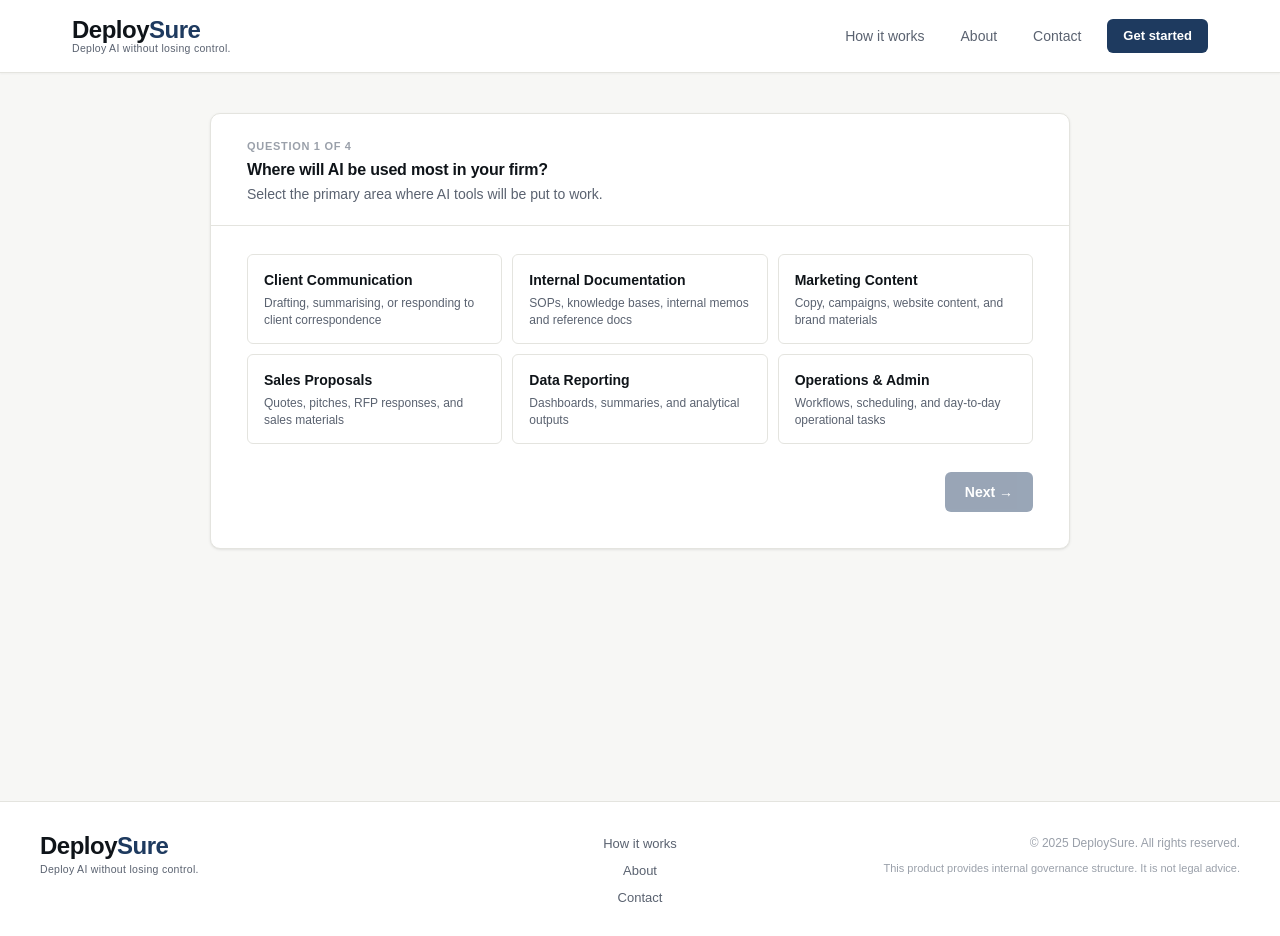
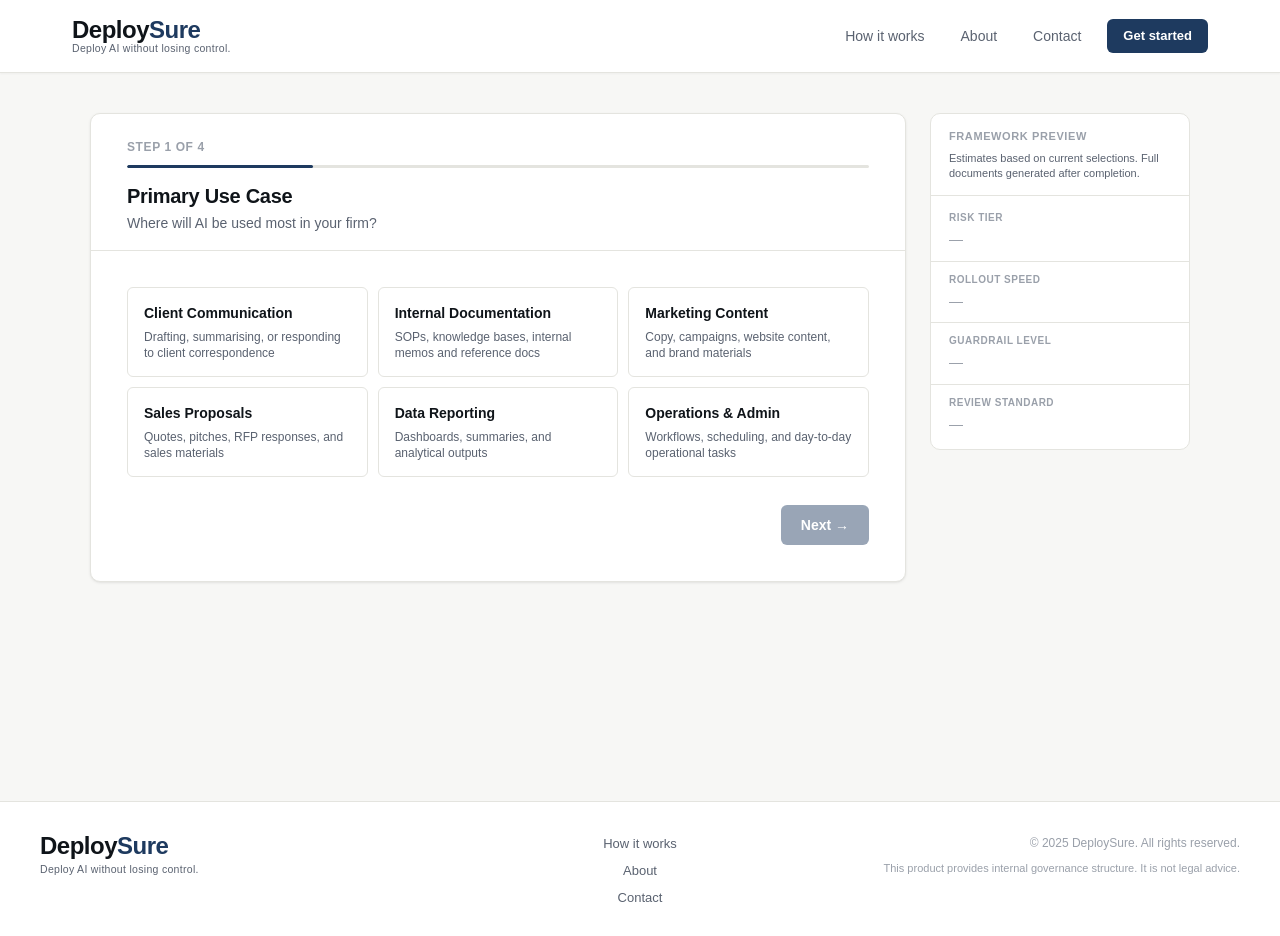
Before and after one commit to vetranod/osai, a Next.js app: page /generate in a window 1280 px wide. Built offline with nearby package versions, Linux system fonts and the light colour scheme.

Commit message:
Add framework preview to intake wizard

```diff
--- a/src/app/generate/page.module.css
+++ b/src/app/generate/page.module.css
@@ -2,6 +2,16 @@
 .wrap {
   max-width: 860px;
   margin: 0 auto;
+}
+
+/* Wizard 2-col layout: questions left, preview right */
+.wizardWrap {
+  display: grid;
+  grid-template-columns: 1fr 260px;
+  gap: 24px;
+  max-width: 1100px;
+  margin: 0 auto;
+  align-items: start;
 }
 
 /* ---- Form Card ---- */
@@ -14,7 +24,7 @@
 }
 
 .formHeader {
-  padding: 24px 36px 20px;
+  padding: 24px 36px 16px;
   border-bottom: 1px solid var(--border);
 }
 
@@ -50,7 +60,7 @@
 .fieldset {
   border: none;
   padding: 0;
-  margin: 28px 0 0;
+  margin: 36px 0 0;
 }
 
 .legend {
@@ -99,6 +109,7 @@
 }
 
 .optionCard {
+  position: relative;
   display: flex;
   flex-direction: column;
   gap: 4px;
@@ -107,7 +118,7 @@
   border-radius: var(--radius);
   background: var(--surface);
   cursor: pointer;
-  transition: border-color 0.15s, background 0.15s;
+  transition: border-color 0.15s, background 0.15s, transform 0.15s;
 }
 
 .optionCard:hover {
@@ -118,6 +129,18 @@
 .optionCardSelected {
   border-color: var(--accent) !important;
   background: var(--accent-light) !important;
+  transform: translateY(-1px);
+}
+
+.optionCardSelected::after {
+  content: "✓";
+  position: absolute;
+  top: 8px;
+  right: 10px;
+  font-size: 11px;
+  font-weight: 700;
+  color: var(--accent);
+  line-height: 1;
 }
 
 /* List rows (adoption, sensitivity) */
@@ -128,6 +151,7 @@
 }
 
 .optionRow {
+  position: relative;
   display: flex;
   align-items: baseline;
   gap: 12px;
@@ -136,7 +160,7 @@
   border-radius: var(--radius);
   background: var(--surface);
   cursor: pointer;
-  transition: border-color 0.15s, background 0.15s;
+  transition: border-color 0.15s, background 0.15s, transform 0.15s;
 }
 
 .optionRow:hover {
@@ -147,6 +171,20 @@
 .optionRowSelected {
   border-color: var(--accent) !important;
   background: var(--accent-light) !important;
+  transform: translateY(-1px);
+  padding-right: 32px;
+}
+
+.optionRowSelected::after {
+  content: "✓";
+  position: absolute;
+  top: 50%;
+  right: 12px;
+  transform: translateY(-50%);
+  font-size: 11px;
+  font-weight: 700;
+  color: var(--accent);
+  line-height: 1;
 }
 
 .optionLabel {
@@ -371,7 +409,121 @@
   border-radius: 0 var(--radius-sm) var(--radius-sm) 0;
 }
 
+/* ---- Wizard step header ---- */
+.stepEyebrow {
+  font-size: 12px;
+  font-weight: 600;
+  text-transform: uppercase;
+  letter-spacing: 0.6px;
+  color: var(--foreground-subtle);
+  margin-bottom: 8px;
+}
+
+.progressBarWrap {
+  height: 3px;
+  background: var(--border);
+  border-radius: 2px;
+  margin-bottom: 16px;
+  overflow: hidden;
+}
+
+.progressBar {
+  height: 100%;
+  background: var(--accent);
+  border-radius: 2px;
+  transition: width 0.3s ease;
+}
+
+.stepCategory {
+  font-size: 20px;
+  font-weight: 700;
+  letter-spacing: -0.3px;
+  color: var(--foreground);
+  margin-bottom: 4px;
+}
+
+/* ---- Framework Preview panel (wizard sidebar) ---- */
+.previewPanelWrap {
+  position: sticky;
+  top: 24px;
+}
+
+.previewPanel {
+  background: var(--surface);
+  border: 1px solid var(--border);
+  border-radius: var(--radius-lg);
+  overflow: hidden;
+}
+
+.previewPanelHeader {
+  padding: 14px 18px;
+  border-bottom: 1px solid var(--border);
+}
+
+.previewPanelLabel {
+  display: block;
+  font-size: 11px;
+  font-weight: 700;
+  text-transform: uppercase;
+  letter-spacing: 0.6px;
+  color: var(--foreground-subtle);
+  margin-bottom: 5px;
+}
+
+.previewPanelNote {
+  font-size: 11px;
+  color: var(--foreground-muted);
+  line-height: 1.4;
+  margin: 0;
+}
+
+.previewFields {
+  padding: 4px 0;
+}
+
+.previewField {
+  padding: 10px 18px;
+  border-bottom: 1px solid var(--border);
+}
+
+.previewField:last-child {
+  border-bottom: none;
+}
+
+.previewFieldLabel {
+  display: block;
+  font-size: 10px;
+  font-weight: 700;
+  text-transform: uppercase;
+  letter-spacing: 0.5px;
+  color: var(--foreground-subtle);
+  margin-bottom: 2px;
+}
+
+.previewFieldValue {
+  display: block;
+  font-size: 15px;
+  font-weight: 700;
+  color: var(--foreground);
+}
+
+.previewFieldEmpty {
+  display: block;
+  font-size: 14px;
+  color: var(--foreground-subtle);
+}
+
 /* ---- Responsive ---- */
+@media (max-width: 860px) {
+  .wizardWrap {
+    grid-template-columns: 1fr;
+  }
+
+  .previewPanelWrap {
+    display: none;
+  }
+}
+
 @media (max-width: 640px) {
   .formHeader,
   .form {
--- a/src/app/generate/page.tsx
+++ b/src/app/generate/page.tsx
@@ -107,30 +107,142 @@
 // Step metadata for the 4-question wizard
 const WIZARD_STEPS: Array<{
   field: keyof FormState;
+  category: string;
   question: string;
-  subtitle: string;
 }> = [
   {
     field: "primary_goal",
+    category: "Primary Use Case",
     question: "Where will AI be used most in your firm?",
-    subtitle: "Select the primary area where AI tools will be put to work.",
   },
   {
     field: "adoption_state",
-    question: "How much is AI already being used at your firm?",
-    subtitle: "This helps calibrate how much governance structure your team needs right now.",
+    category: "Current AI Usage",
+    question: "How widely are AI tools already being used today?",
   },
   {
     field: "sensitivity_anchor",
+    category: "Data Sensitivity",
     question: "What kind of information will AI be working with?",
-    subtitle: "This determines the sensitivity tier and risk controls for your framework.",
   },
   {
     field: "leadership_posture",
+    category: "Rollout Approach",
     question: "How does leadership want to approach this rollout?",
-    subtitle: "This sets the pacing and depth of your rollout plan.",
   },
 ];
+
+// ---- Framework Preview helpers (inline engine logic, no server imports) ----
+
+function previewRiskTier(anchor: string): string {
+  switch (anchor) {
+    case "PUBLIC_CONTENT":
+    case "INTERNAL_BUSINESS_INFO": return "Low";
+    case "CLIENT_MATERIALS": return "Client";
+    case "FINANCIAL_OPERATIONAL_RECORDS": return "High";
+    case "REGULATED_CONFIDENTIAL": return "Regulated";
+    default: return "—";
+  }
+}
+
+function previewGuardrailLevel(anchor: string, goal: string): string {
+  const floor = (anchor === "PUBLIC_CONTENT" || anchor === "INTERNAL_BUSINESS_INFO") ? 2 : 3;
+  const mods: Record<string, number> = {
+    MARKETING_CONTENT: 0, INTERNAL_DOCUMENTATION: 1, OPERATIONS_ADMIN: 1,
+    CLIENT_COMMUNICATION: 2, SALES_PROPOSALS: 2, DATA_REPORTING: 3,
+  };
+  const score = Math.min(4, floor + (mods[goal] ?? 0));
+  const labels: Record<number, string> = { 1: "Low", 2: "Moderate", 3: "High", 4: "Very High" };
+  return labels[score] ?? "—";
+}
+
+function previewRolloutSpeed(adoption: string, anchor: string, posture: string): string {
+  const highSensitivity = anchor === "FINANCIAL_OPERATIONAL_RECORDS" || anchor === "REGULATED_CONFIDENTIAL";
+  const highAdoption = adoption === "ENCOURAGED_UNSTRUCTURED" || adoption === "WIDELY_USED_UNSTANDARDIZED";
+  if (highSensitivity && highAdoption && posture === "MOVE_QUICKLY") return "Split Deployment";
+  const bases: Record<string, number> = {
+    NONE: 1, FEW_EXPERIMENTING: 2, MULTIPLE_REGULAR: 3,
+    ENCOURAGED_UNSTRUCTURED: 4, WIDELY_USED_UNSTANDARDIZED: 5,
+  };
+  const deltas: Record<string, number> = { CAUTIOUS: -1, BALANCED: 0, MOVE_QUICKLY: 1 };
+  const ceilings: Record<string, number> = {
+    PUBLIC_CONTENT: 5, INTERNAL_BUSINESS_INFO: 4, CLIENT_MATERIALS: 3,
+    FINANCIAL_OPERATIONAL_RECORDS: 2, REGULATED_CONFIDENTIAL: 2,
+  };
+  const level = Math.max(1, Math.min((bases[adoption] ?? 3) + (deltas[posture] ?? 0), ceilings[anchor] ?? 5));
+  if (level <= 2) return "Controlled";
+  if (level === 3) return "Phased";
+  return "Accelerated";
+}
+
+function previewReviewStandard(anchor: string, goal: string, posture: string): string {
+  const floor = (anchor === "PUBLIC_CONTENT" || anchor === "INTERNAL_BUSINESS_INFO") ? 2 : 3;
+  const reviewMods: Record<string, number> = {
+    MARKETING_CONTENT: 0, INTERNAL_DOCUMENTATION: 1, OPERATIONS_ADMIN: 1,
+    CLIENT_COMMUNICATION: 1, SALES_PROPOSALS: 1, DATA_REPORTING: 2,
+  };
+  const leaderMods: Record<string, number> = { MOVE_QUICKLY: -1, BALANCED: 0, CAUTIOUS: 1 };
+  const afterLeader = Math.max(floor, floor + (leaderMods[posture] ?? 0));
+  const score = Math.min(4, afterLeader + (reviewMods[goal] ?? 0));
+  const labels: Record<number, string> = { 1: "Light", 2: "Standard", 3: "Structured", 4: "Formal" };
+  return labels[score] ?? "—";
+}
+
+function PreviewField({ label, value }: { label: string; value: string | null }) {
+  return (
+    <div className={styles.previewField}>
+      <span className={styles.previewFieldLabel}>{label}</span>
+      {value !== null ? (
+        <span className={styles.previewFieldValue}>{value}</span>
+      ) : (
+        <span className={styles.previewFieldEmpty}>—</span>
+      )}
+    </div>
+  );
+}
+
+function FrameworkPreview({ form }: { form: FormState }) {
+  const hasGoal       = Boolean(form.primary_goal);
+  const hasAdoption   = Boolean(form.adoption_state);
+  const hasSensitivity = Boolean(form.sensitivity_anchor);
+  const hasLeadership = Boolean(form.leadership_posture);
+
+  const riskTierReady     = hasSensitivity;
+  const rolloutSpeedReady = hasAdoption && hasSensitivity && hasLeadership;
+  const guardrailReady    = hasGoal && hasSensitivity;
+  const reviewReady       = hasGoal && hasSensitivity && hasLeadership;
+
+  return (
+    <div className={styles.previewPanel}>
+      <div className={styles.previewPanelHeader}>
+        <span className={styles.previewPanelLabel}>Framework Preview</span>
+        <p className={styles.previewPanelNote}>
+          Estimates based on current selections. Full documents generated after completion.
+        </p>
+      </div>
+      <div className={styles.previewFields}>
+        <PreviewField
+          label="Risk Tier"
+          value={riskTierReady ? previewRiskTier(form.sensitivity_anchor) : null}
+        />
+        <PreviewField
+          label="Rollout Speed"
+          value={rolloutSpeedReady ? previewRolloutSpeed(form.adoption_state, form.sensitivity_anchor, form.leadership_posture) : null}
+        />
+        <PreviewField
+          label="Guardrail Level"
+          value={guardrailReady ? previewGuardrailLevel(form.sensitivity_anchor, form.primary_goal) : null}
+        />
+        <PreviewField
+          label="Review Standard"
+          value={reviewReady ? previewReviewStandard(form.sensitivity_anchor, form.primary_goal, form.leadership_posture) : null}
+        />
+      </div>
+    </div>
+  );
+}
+
+// ---- Step 1: Intake Form ----
 
 function IntakeForm({
   onComplete,
@@ -192,12 +304,18 @@
   const step = WIZARD_STEPS[wizardStep];
 
   return (
-    <div className={styles.wrap}>
+    <div className={styles.wizardWrap}>
       <div className={styles.formCard}>
         <div className={styles.formHeader}>
-          <p className={styles.formCardLabel}>Question {wizardStep + 1} of {WIZARD_STEPS.length}</p>
-          <h2 className={styles.title}>{step.question}</h2>
-          <p className={styles.subtitle}>{step.subtitle}</p>
+          <p className={styles.stepEyebrow}>Step {wizardStep + 1} of {WIZARD_STEPS.length}</p>
+          <div className={styles.progressBarWrap}>
+            <div
+              className={styles.progressBar}
+              style={{ width: `${Math.round((wizardStep + 1) / WIZARD_STEPS.length * 100)}%` }}
+            />
+          </div>
+          <h2 className={styles.stepCategory}>{step.category}</h2>
+          <p className={styles.subtitle}>{step.question}</p>
         </div>
 
         <form onSubmit={handleSubmit} className={styles.form}>
@@ -340,6 +458,9 @@
           )}
 
         </form>
+      </div>
+      <div className={styles.previewPanelWrap}>
+        <FrameworkPreview form={form} />
       </div>
     </div>
   );
```
